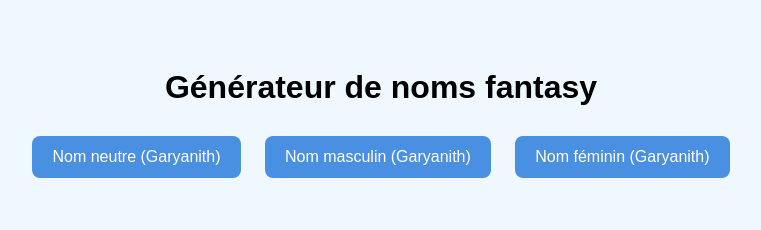
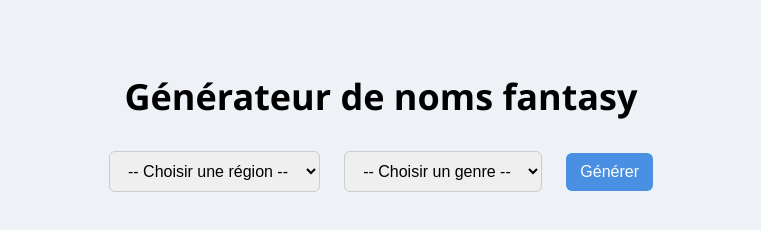
Before and after one commit to javalith/ES-generateur-noms, a plain HTML site: page index.html in a window 1280 px wide. Shown: the whole page, without its empty margins (259-1020 px from the left). Drawn offline with Linux system fonts and the light colour scheme.

Commit message:
Update index.html

```diff
--- a/index.html
+++ b/index.html
@@ -4,16 +4,27 @@
   <meta charset="UTF-8">
   <title>Générateur de noms fantasy</title>
   <style>
-    body { font-family: Arial, sans-serif; text-align: center; padding: 40px; background-color: #f0f8ff; }
-    h1 { font-size: 32px; margin-bottom: 20px; }
+    body {
+      font-family: 'Segoe UI', sans-serif;
+      text-align: center;
+      padding: 40px;
+      background-color: #eef2f7;
+    }
+    h1 {
+      font-size: 36px;
+      margin-bottom: 20px;
+    }
+    select, button {
+      font-size: 16px;
+      padding: 10px 14px;
+      margin: 10px;
+      border-radius: 6px;
+      border: 1px solid #ccc;
+    }
     button {
-      margin: 10px;
-      padding: 12px 20px;
-      font-size: 16px;
-      border: none;
       background-color: #4a90e2;
       color: white;
-      border-radius: 8px;
+      border: none;
       cursor: pointer;
     }
     button:hover {
@@ -23,28 +34,54 @@
       margin-top: 30px;
       font-size: 28px;
       font-weight: bold;
-      color: #333;
+      color: #222;
     }
   </style>
 </head>
 <body>
   <h1>Générateur de noms fantasy</h1>
 
-  <button onclick="genererNom('Garyanith', 'neutre')">Nom neutre (Garyanith)</button>
-  <button onclick="genererNom('Garyanith', 'masculin')">Nom masculin (Garyanith)</button>
-  <button onclick="genererNom('Garyanith', 'féminin')">Nom féminin (Garyanith)</button>
+  <div>
+    <select id="region">
+      <option value="">-- Choisir une région --</option>
+      <option value="GARYANITH">Garyanith</option>
+      <option value="BRASEA">Brasea</option>
+      <option value="KYANOS">Kyanos</option>
+      <option value="NORTHUNYRE">Northunyre</option>
+      <option value="HEVENBYRE">Hevenbyre</option>
+    </select>
+
+    <select id="genre">
+      <option value="">-- Choisir un genre --</option>
+      <option value="NOMS NEUTRES">Neutre</option>
+      <option value="NOMS MASCULINS">Masculin</option>
+      <option value="NOMS FEMININS">Féminin</option>
+    </select>
+
+    <button onclick="genererNom()">Générer</button>
+  </div>
 
   <div id="result"></div>
 
   <script>
-    async function genererNom(region, genre) {
-      const apiUrl = "https://script.google.com/macros/s/AKfycbw8YcVB4GoGSiOBX295R-Phb8-30-Ry2s5gqfyiv5yrHld0_rG6cJg2gspC-F4AFyMw/exec"; // ← Colle ici ton URL Apps Script
+    async function genererNom() {
+      const region = document.getElementById('region').value;
+      const genre = document.getElementById('genre').value;
+
+      if (!region || !genre) {
+        document.getElementById('result').innerText = "Veuillez sélectionner une région et un genre.";
+        return;
+      }
+
+      const query = `${region} - ${genre}`;
+      const apiUrl = "https://script.google.com/macros/s/AKfycbxfy8Sp1vhFh3u492hIHsgT88rSlIYTF8H8Cal7R-hyJAKr1pD_UdxIsEwdRsOgDzMM/exec"; // ← à remplacer par ton URL Web Apps
+
       try {
-        const response = await fetch(`${apiUrl}?region=${region}&genre=${genre}`);
+        const response = await fetch(`${apiUrl}?genre=${encodeURIComponent(query)}`);
         const data = await response.json();
-        document.getElementById("result").innerText = data.nom || "Aucun nom trouvé.";
+        document.getElementById('result').innerText = data.nom || "Aucun nom généré.";
       } catch (error) {
-        document.getElementById("result").innerText = "Erreur de connexion à la base de données.";
+        document.getElementById('result').innerText = "Erreur lors de la requête.";
       }
     }
   </script>
```
